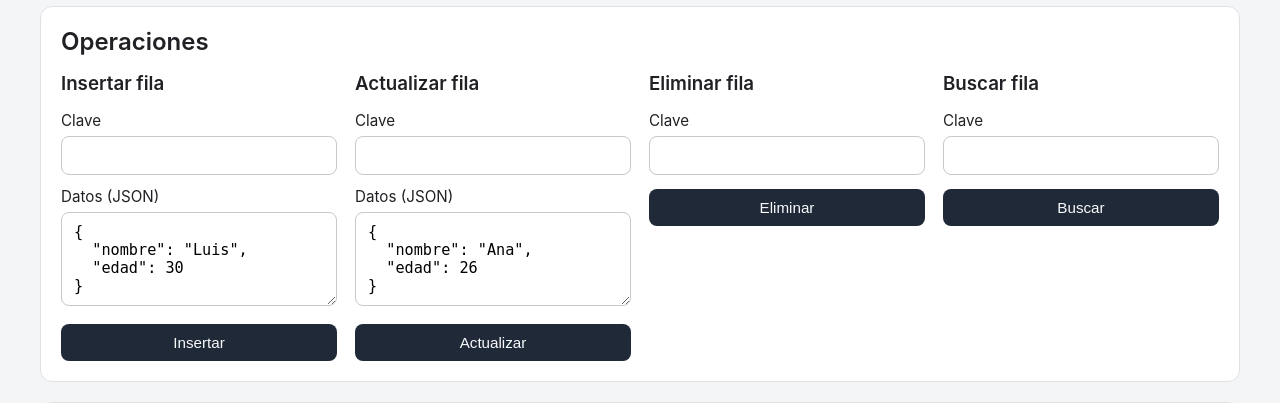
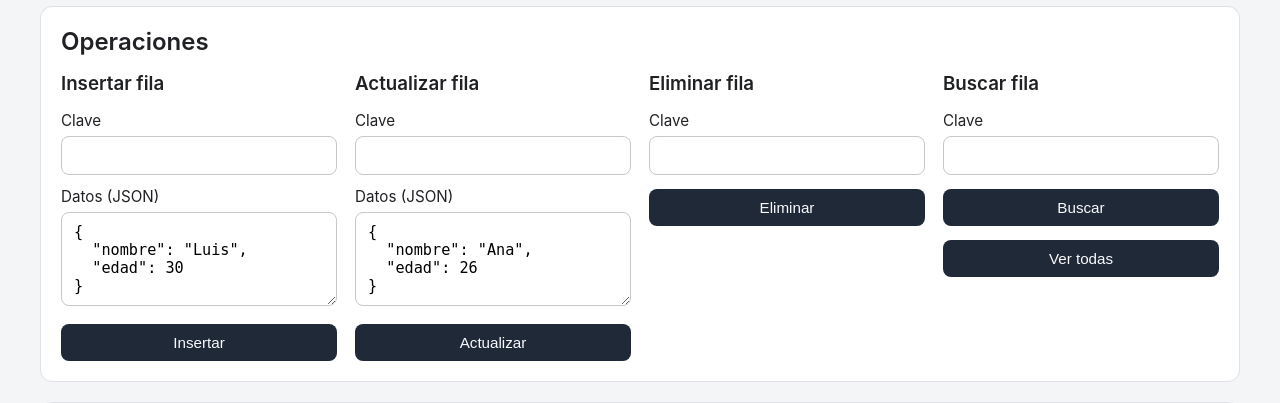
Before and after one commit to Julito-Dev/Search-Engine-Based-Trees, a Flask app: page / in a window 1280 px wide. Shown: the part 363-766 px from the top of the page. Run offline with Flask 3, Linux system fonts and the light colour scheme; data that the repository does not hold is empty.

Commit message:
feat: Add new button in index file

```diff
--- a/templates/index.html
+++ b/templates/index.html
@@ -79,6 +79,7 @@
             <label>Clave</label>
             <input type="text" id="find-key" required>
             <button type="submit">Buscar</button>
+            <button type="button" id="show-all-btn">Ver todas</button>
           </form>
 
         </div>
```
